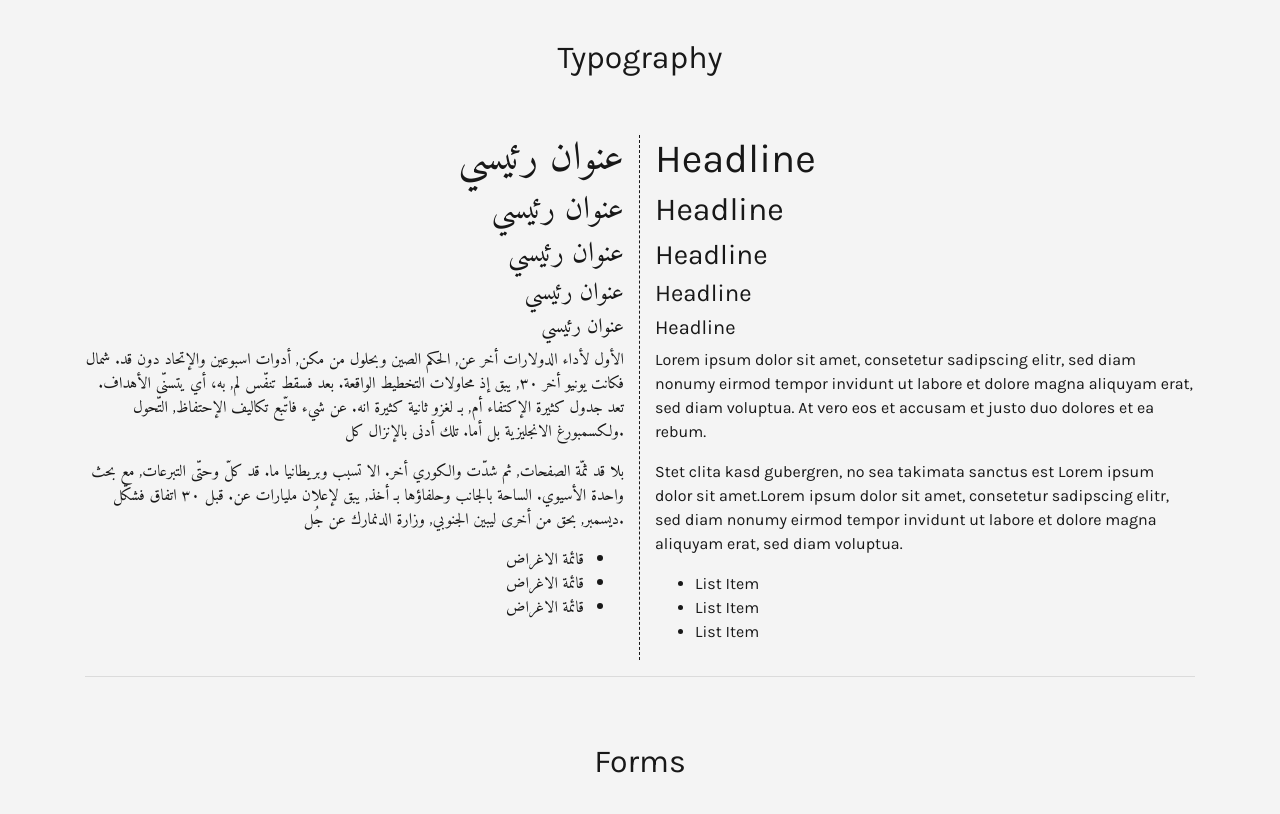
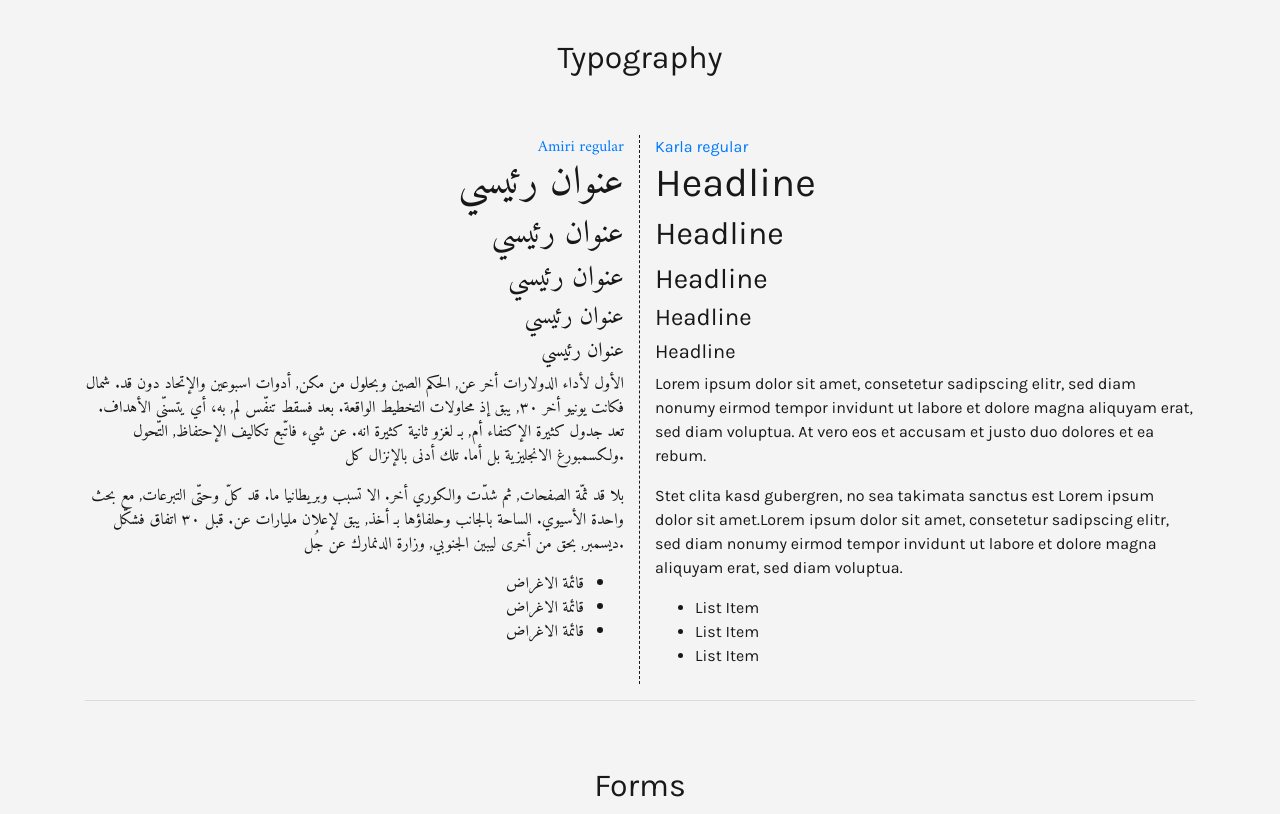
Before and after one commit to peacerep/pax-styles, a plain HTML site: page index.html in a window 1280 px wide. Shown: the part 1140-1954 px from the top of the page. Before the commit the page ends 1930 px from the top, so only its background shows below. Drawn offline with nearby package versions, Linux system fonts and the light colour scheme.

Commit message:
added font links

```diff
--- a/index.html
+++ b/index.html
@@ -232,6 +232,7 @@
 		</div>
 		<div class="row space-top">
 			<div class="col-md-6 col-sm-12 arabic">
+				<a href="https://fonts.google.com/specimen/Amiri">Amiri regular</a>
 				<h1>عنوان رئيسي</h1>
 				<h2>عنوان رئيسي</h2>
 				<h3>عنوان رئيسي</h3>
@@ -246,6 +247,7 @@
 				</ul>
 			</div>
 			<div class="col-md-6 col-sm-12 english">
+				<a href="https://fonts.google.com/specimen/Karla">Karla regular</a>
 				<h1>Headline</h1>
 				<h2>Headline</h2>
 				<h3>Headline</h3>
```
